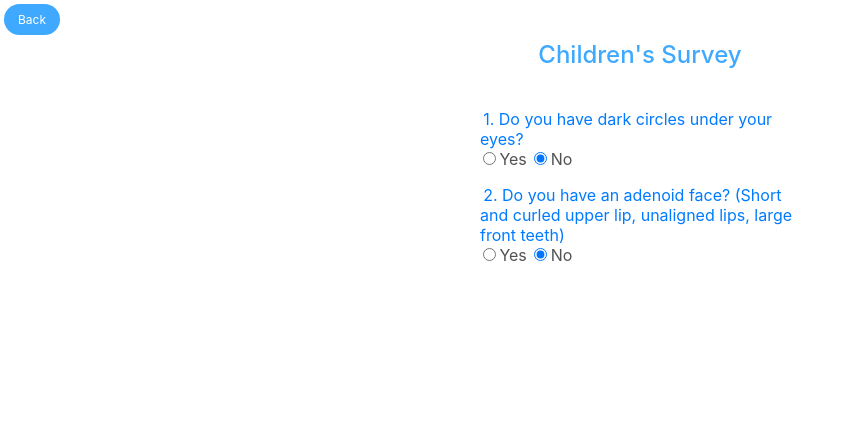
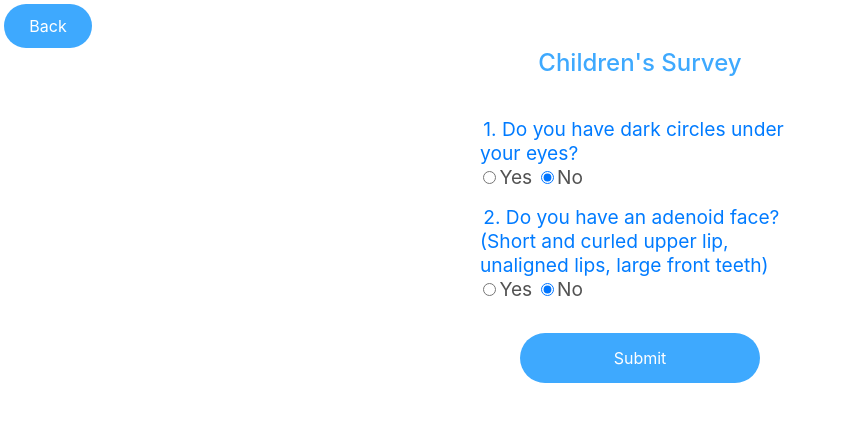
Before and after one commit to NoahBerry404/iTongue, a plain HTML site: page childSurvey.html in a window 1280 px wide. Shown: the whole page, without its empty margins (0-851 px from the left). Drawn offline with Linux system fonts and the light colour scheme.

Commit message:
Survey Pages Update
Increased font size
Increased back button size
Added submit button

```diff
--- a/childSurvey.html
+++ b/childSurvey.html
@@ -9,7 +9,7 @@
     </head>
     <body>
         <a class="backButton" href="/main.html">Back</a>
-        <h1 style="padding-top:5vh;">Children's Survey</h1>
+        <h1 style="padding-top:6vh;">Children's Survey</h1>
         <div style="padding-bottom:5vh;">
             <div style="margin:auto;width:40vh;margin-top:5vh;">
                 <div class="questionnaireBox" style="margin-top:0">
@@ -23,6 +23,7 @@
                     <label style="margin-left:1%;"><input type="radio" name="q2" style="margin-right:1%;" checked></input>No</label>
                 </div>
             </div>
+            <div class=button1 style="margin-top:4vh;">Submit</div>
         </div>
     </body>
 </html>
--- a/styles.css
+++ b/styles.css
@@ -14,11 +14,11 @@ html, body {
 	position: absolute;
 	left: 0.5vh;
 	top: 0.5vh;
-	width: 5vh;
+	width: 8vh;
 	background-color:#3ea9fe;
 	color: white;
-	font-size: 1.5vh;
-	padding: 1vh 1vh;
+	font-size: 2vh;
+	padding: 1.5vh 1.5vh;
 	text-align: center;
 	text-decoration: none;
 	border-radius: 100px;
@@ -230,6 +230,7 @@ td {
 	margin: auto;
 	margin-top: 2vh;
 	color: #525252;
+	font-size: 2.4vh;
 }
 @media screen and (max-width: 600px) {
 	.topnav a:not(:first-child) {
```
Also changed, not shown: physicalSurvey.html (+2 -1 lines).
